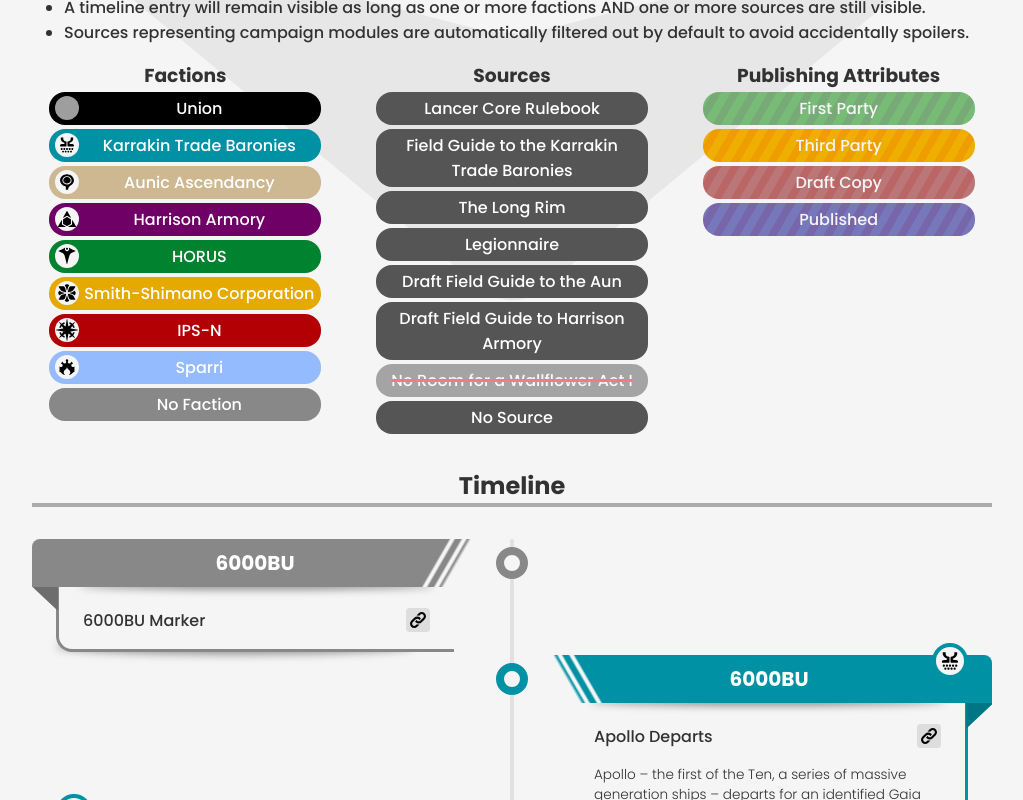
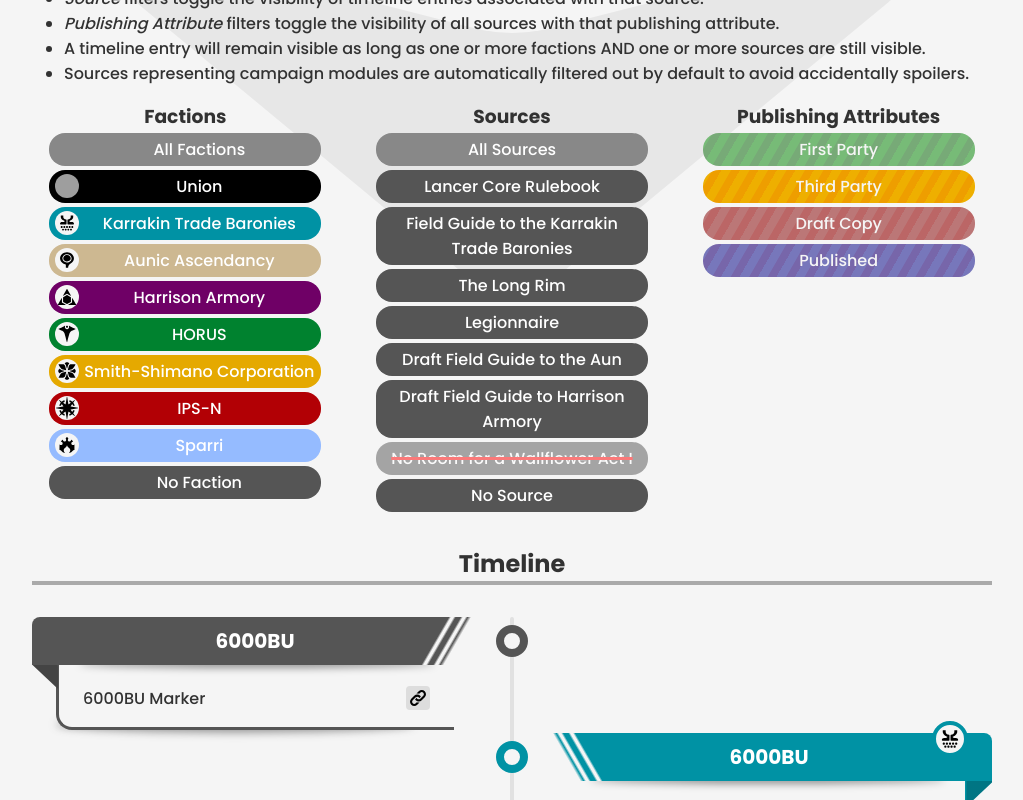
Before and after one commit to rishenko/react-lancer-timeline, a React (Create React App) app: page / in a window 1280 px wide. Shown: the part 1240-2040 px from the top of the page, without its empty margins (128-1151 px from the left). Built offline with nearby package versions, Linux system fonts and the light colour scheme; grey boxes are pictures that could not be loaded.

Commit message:
first pass adding all faction/source toggles

```diff
--- a/src/App.js
+++ b/src/App.js
@@ -44,17 +44,35 @@
   }, []);
 
   function toggleFactionVisibility(factionKey) {
+    if (factionKey === 'all-factions') {
+      var toggleVal = !visibleFactions['all-factions'];
+      const factionsVisibility = {};
+      Object.keys(visibleFactions).forEach(factionKey => {
+        factionsVisibility[factionKey] = toggleVal;
+      });
+      setVisibleFactions(factionsVisibility);
+    } else {
       setVisibleFactions(prevState => ({
         ...prevState,
         [factionKey]: !prevState[factionKey]
       }));
+    }
   };
 
   function toggleSourceVisibility(sourceKey) {
+    if (sourceKey === 'all-sources') {
+      var toggleVal = !visibleSources['all-sources'];
+      const sourcesVisibility = {};
+      Object.keys(visibleSources).forEach(sourceKey => {
+        sourcesVisibility[sourceKey] = toggleVal;
+      });
+      setVisibleSources(sourcesVisibility);
+    } else {
       setVisibleSources(prevState => ({
         ...prevState,
         [sourceKey]: !prevState[sourceKey]
       }));
+    }
   };
 
   function togglePublishingAttributeVisibility(attributeKey) {
--- a/src/FactionLegend.css
+++ b/src/FactionLegend.css
@@ -60,13 +60,15 @@
   margin-left: 1.5rem;
 }
 
-div.faction-legend .faction.no-faction .fname {
-  margin-left: 0;
+div.faction-legend .faction.no-faction .fname,
+div.faction-legend .faction.all-factions .fname {
+  margin-left: 0rem;
 }
 
 
-div.faction-legend .faction .logo.no-faction {
-  margin-left: 0;
+div.faction-legend .faction .logo.no-faction,
+div.faction-legend .faction .logo.all-factions {
+  margin-left: 0rem;
   background: none;
   border: none;
   float: left;
@@ -119,7 +121,11 @@
 div.source-legend .source .sname {
   background-color: #555;
   color: white;
+}
 
+div.source-legend .source .sname.all-sources {
+  background-color: #888;
+  color: white;
 }
 
 .faction.hidden,
--- a/src/SourceEntry.js
+++ b/src/SourceEntry.js
@@ -6,8 +6,8 @@
   const message = <span>Toggling filter "{source.name}" {isVisible ? 'ON' : 'OFF'}.</span>;
   return (
     <button onClick={() => {toggleSourceVisibility(sourceKey); showActionMessage(message)}}>
-      <div className={`source ${source.name} ${isVisible ? '' : 'hidden'}`}>
-        <div className="sname">{source.name}</div>
+      <div className={`source ${sourceKey} ${isVisible ? '' : 'hidden'}`}>
+        <div className={`sname ${sourceKey}`}>{source.name}</div>
       </div>
     </button>
   );
```
Also changed, not shown: src/lancer-timeline-data.json. Lines whose indentation alone changed are shown as unchanged.
